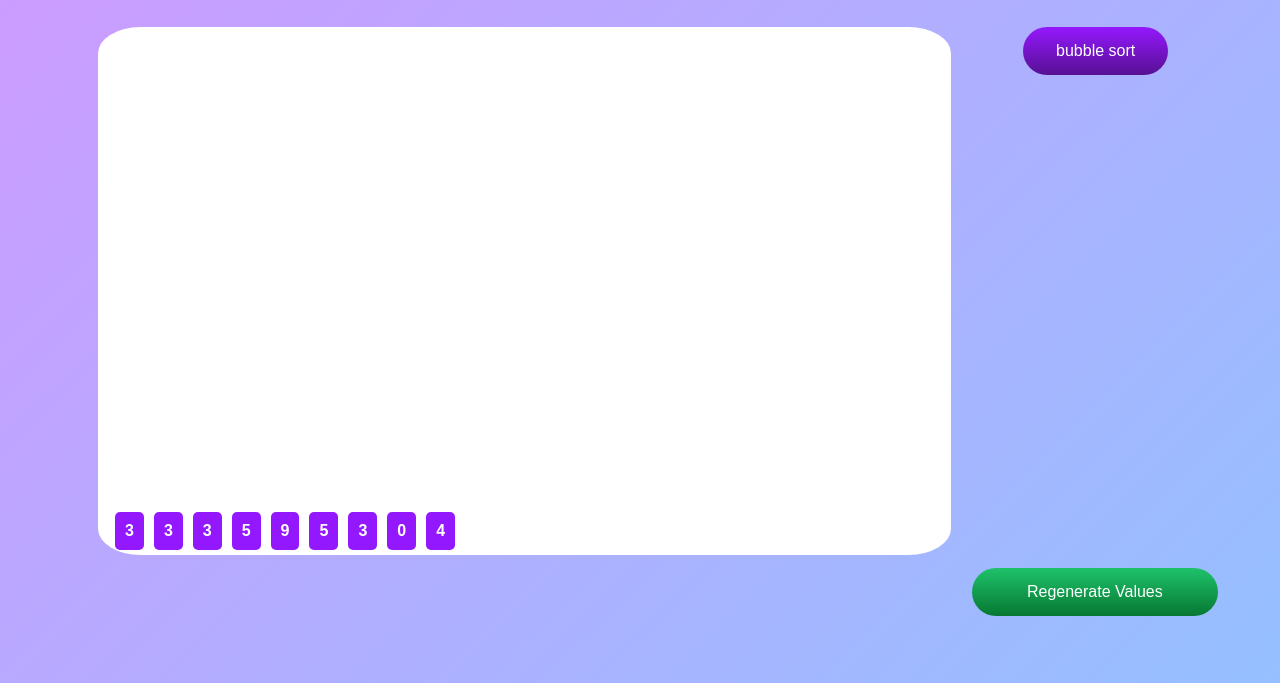
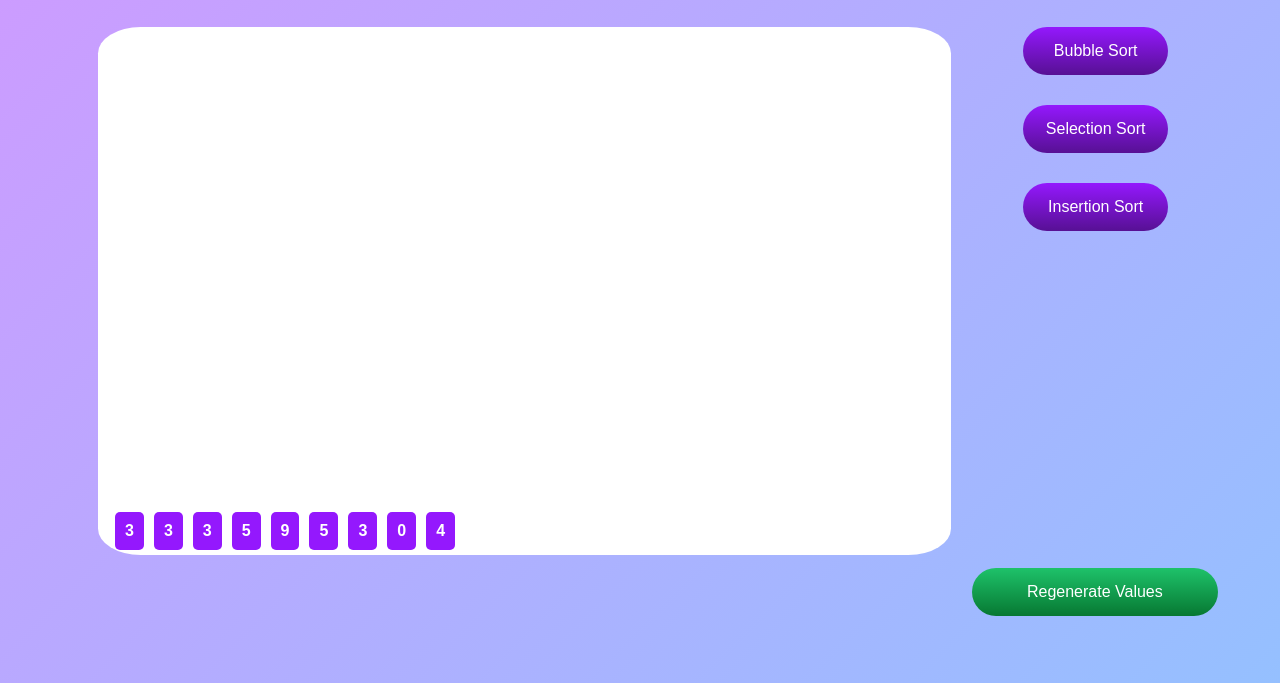
Before and after one commit to amitozgill/Bubble-Sort-Animation-, a plain HTML site: page index.html in a window 1280 px wide. Shown: the part 117-800 px from the top of the page. Drawn offline with Linux system fonts and the light colour scheme.

Commit message:
Update index.html for selection and insertion sort

```diff
--- a/index.html
+++ b/index.html
@@ -16,9 +16,13 @@
             <div class="display"></div>
             <div class="side-bar">
                 <h1>Sort By:</h1>
-                <!-- <button class="sorting-btn">Sort It</button> -->
-                <button class="sorting-btn">bubble sort</button>
+                <button class="sorting-btn" id="bubbleSortBtn">Bubble Sort</button>
+                <button class="sorting-btn" id="selectionSortBtn">Selection Sort</button>
+                <button class="sorting-btn" id="insertionSortBtn">Insertion Sort</button>
+                <!-- <button class="sorting-btn" id="mergeSortBtn">Merge Sort</button>
+                <button class="sorting-btn" id="quickSortBtn">Quick Sort</button> -->
             </div>
+
         </div>
     </div>
     <button class="regenerate-btn">Regenerate Values</button>
```
